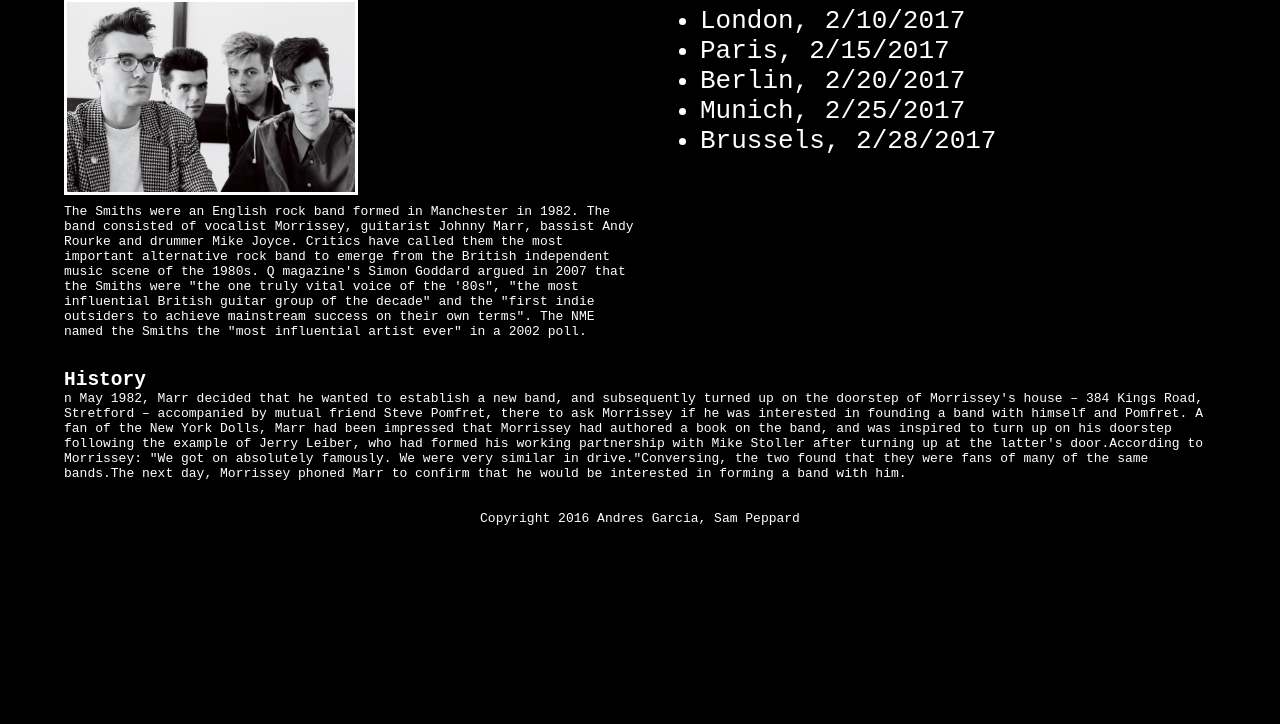
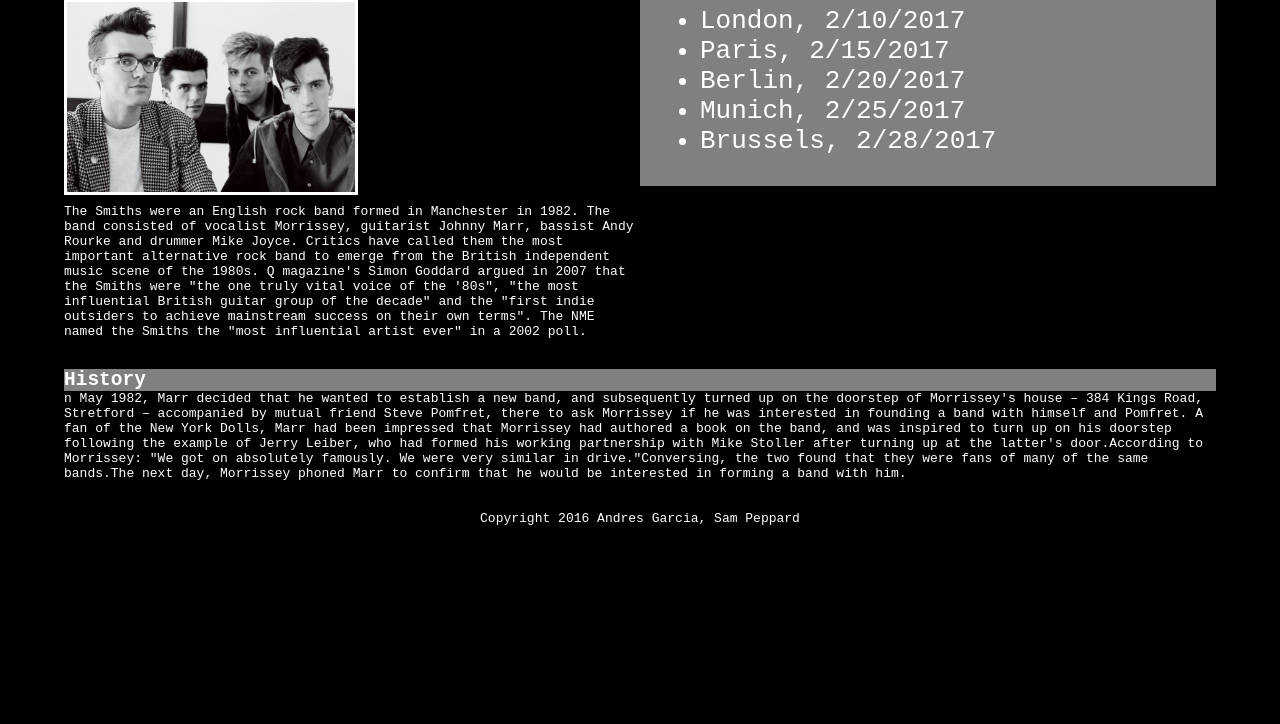
Before and after one commit to andresgr96/Fav-Band, a plain HTML site: page index.html in a window 1280 px wide. Shown: the part 76-800 px from the top of the page. Drawn offline with Linux system fonts and the light colour scheme.

Commit message:
Added background, padding and more spacing

```diff
--- a/css/styles.css
+++ b/css/styles.css
@@ -4,6 +4,9 @@
   background-color: black;
   color: white;
   font-family: monospace;
+}
+h2{
+  background-color: gray;
 }
 
 .wrapper {
@@ -16,6 +19,9 @@
   width: 50%;
   margin: 20px 0;
   padding: 10px 0;
+}
+.sidebar{
+  background-color: gray;
 }
 
 .list {
--- a/index.html
+++ b/index.html
@@ -11,7 +11,7 @@
         <img src="img/ts2.jpg">
         <p>The Smiths were an English rock band formed in Manchester in 1982. The band consisted of vocalist Morrissey, guitarist Johnny Marr, bassist Andy Rourke and drummer Mike Joyce. Critics have called them the most important alternative rock band to emerge from the British independent music scene of the 1980s. Q magazine's Simon Goddard argued in 2007 that the Smiths were "the one truly vital voice of the '80s", "the most influential British guitar group of the decade" and the "first indie outsiders to achieve mainstream success on their own terms". The NME named the Smiths the "most influential artist ever" in a 2002 poll.</p>
       </div>
-      <div class="content-block__half">
+      <div class="content-block__half sidebar">
         <h2>Upcoming shows</h2>
         <ul class="list">
           <li>London, 2/10/2017</li>
```
